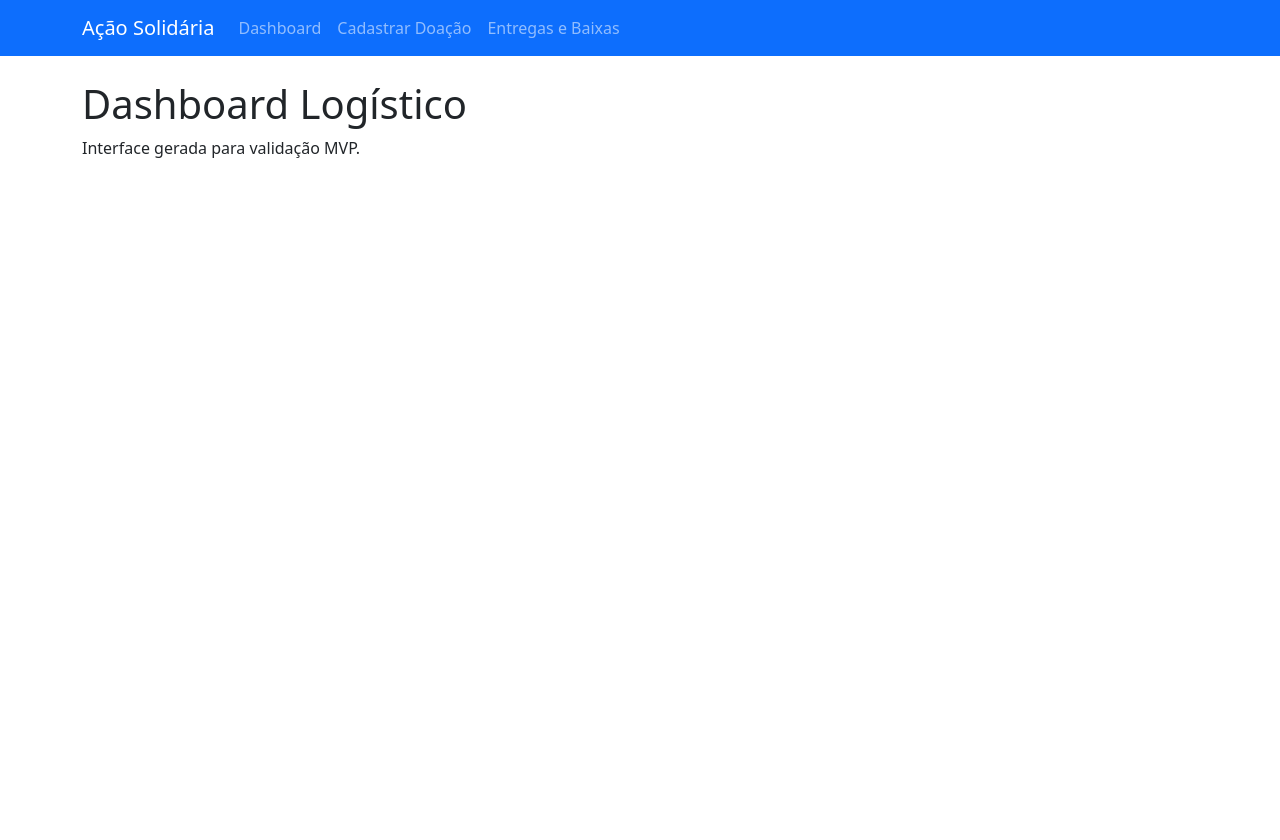
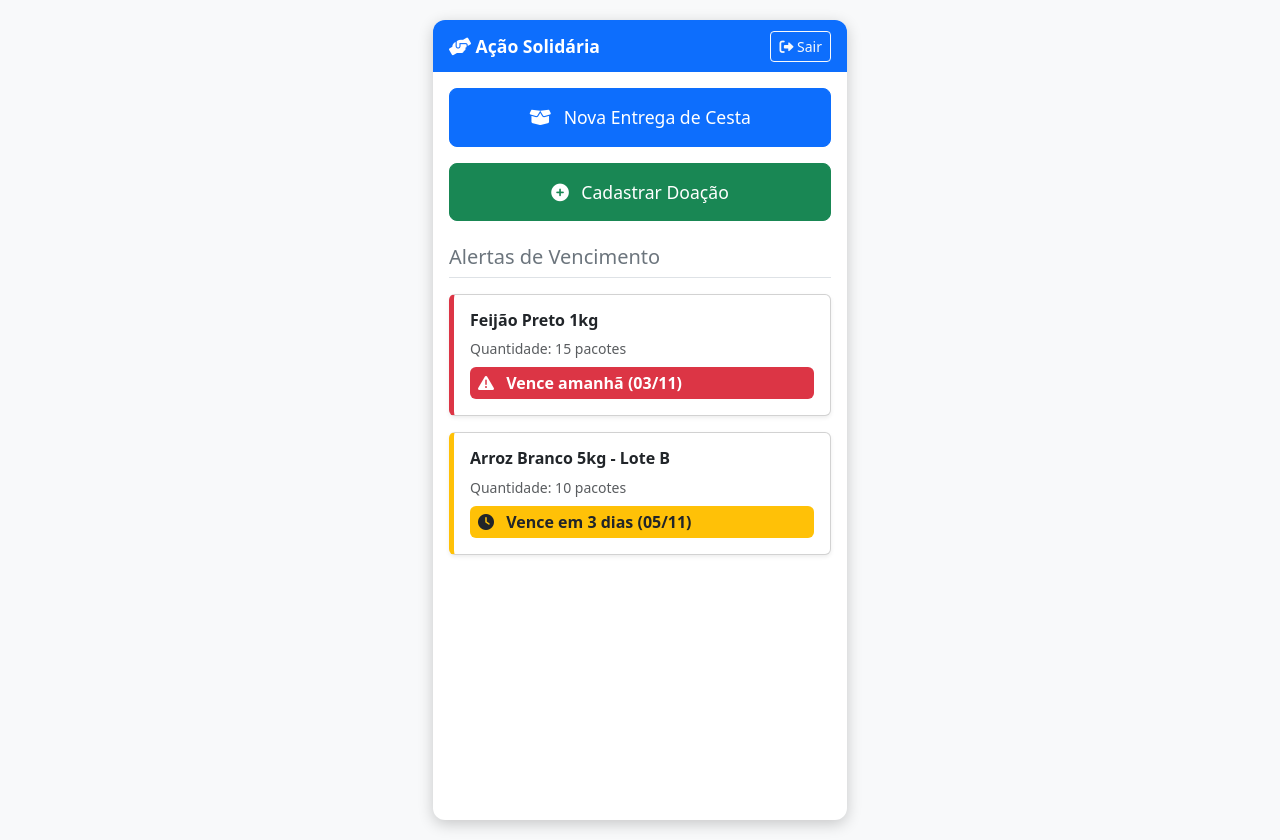
Before and after one commit to Sora3347/acao-solidaria-mvp, a Django app: page / in a window 1280 px wide. Before the commit the page ends 158 px from the top, so only its background shows below. Run offline with Django 5.2, Linux system fonts and the light colour scheme.

Commit message:
Update HTML structure and title for index page

```diff
--- a/core/templates/core/index.html
+++ b/core/templates/core/index.html
@@ -1,42 +1,68 @@
 <!DOCTYPE html>
-<html lang="pt-br">
+<html lang="pt-BR">
 <head>
     <meta charset="UTF-8">
     <meta name="viewport" content="width=device-width, initial-scale=1.0">
-    <title>Ação Solidária MVP</title>
+    <title>Ação Solidária Bairro a Bairro</title>
     <link href="https://cdn.jsdelivr.net/npm/bootstrap@5.3.0/dist/css/bootstrap.min.css" rel="stylesheet">
+    <link href="https://cdnjs.cloudflare.com/ajax/libs/font-awesome/6.0.0-beta3/css/all.min.css" rel="stylesheet">
+    <style>
+        body { background-color: #f8f9fa; }
+        .mobile-container {
+            max-width: 414px;
+            margin: 20px auto;
+            background-color: #ffffff;
+            border-radius: 12px;
+            box-shadow: 0 4px 15px rgba(0,0,0,0.2);
+            min-height: 800px;
+            overflow: hidden;
+            position: relative;
+        }
+        .navbar-brand { font-size: 1.1rem; font-weight: bold; }
+        .btn-xl { padding: 15px; font-size: 1.1rem; border-radius: 8px; display: block; }
+        .card-alerta { border-left: 5px solid #dc3545; }
+        .card-aviso { border-left: 5px solid #ffc107; }
+        .label-bold { font-weight: 600; color: #495057; margin-bottom: 5px; }
+    </style>
 </head>
 <body>
-    <!-- Menu Mobile-First -->
-    <nav class="navbar navbar-expand-lg navbar-dark bg-primary mb-4">
-        <div class="container">
-            <a class="navbar-brand" href="{% url 'dashboard' %}">Ação Solidária</a>
-            <button class="navbar-toggler" type="button" data-bs-toggle="collapse" data-bs-target="#navbarNav">
-                <span class="navbar-toggler-icon"></span>
-            </button>
-            <div class="collapse navbar-collapse" id="navbarNav">
-                <ul class="navbar-nav">
-                    <li class="nav-item">
-                        <a class="nav-link" href="{% url 'dashboard' %}">Dashboard</a>
-                    </li>
-                    <li class="nav-item">
-                        <a class="nav-link" href="{% url 'cadastrar' %}">Cadastrar Doação</a>
-                    </li>
-                    <li class="nav-item">
-                        <a class="nav-link" href="{% url 'entregas' %}">Entregas e Baixas</a>
-                    </li>
-                </ul>
+<div class="mobile-container">
+    <nav class="navbar navbar-dark bg-primary px-3">
+        <span class="navbar-brand text-white"><i class="fas fa-hands-helping"></i> Ação Solidária</span>
+        <a href="#" class="btn btn-sm btn-outline-light"><i class="fas fa-sign-out-alt"></i> Sair</a>
+    </nav>
+
+    <div class="p-3">
+        <a href="{% url 'entregas' %}" class="btn btn-primary btn-xl w-100 mb-3 text-center text-decoration-none">
+            <i class="fas fa-box-open me-2"></i> Nova Entrega de Cesta
+        </a>
+        <a href="{% url 'cadastrar' %}" class="btn btn-success btn-xl w-100 mb-4 text-center text-decoration-none">
+            <i class="fas fa-plus-circle me-2"></i> Cadastrar Doação
+        </a>
+
+        <h5 class="mb-3 text-secondary border-bottom pb-2">Alertas de Vencimento</h5>
+
+        <div class="card card-alerta mb-3 shadow-sm">
+            <div class="card-body">
+                <h6 class="card-title fw-bold">Feijão Preto 1kg</h6>
+                <p class="card-text mb-2 text-muted small">Quantidade: 15 pacotes</p>
+                <span class="badge bg-danger fs-6 p-2 w-100 text-start">
+                    <i class="fas fa-exclamation-triangle me-2"></i> Vence amanhã (03/11)
+                </span>
             </div>
         </div>
-    </nav>
 
-    <!-- Conteúdo Original -->
-    <div class="container mt-4">
-        <h1>Dashboard Logístico</h1>
-        <p>Interface gerada para validação MVP.</p>
+        <div class="card card-aviso mb-3 shadow-sm">
+            <div class="card-body">
+                <h6 class="card-title fw-bold">Arroz Branco 5kg - Lote B</h6>
+                <p class="card-text mb-2 text-muted small">Quantidade: 10 pacotes</p>
+                <span class="badge bg-warning text-dark fs-6 p-2 w-100 text-start">
+                    <i class="fas fa-clock me-2"></i> Vence em 3 dias (05/11)
+                </span>
+            </div>
+        </div>
     </div>
-
-    <!-- Script do Menu -->
-    <script src="https://cdn.jsdelivr.net/npm/bootstrap@5.3.0/dist/js/bootstrap.bundle.min.js"></script>
+</div>
+<script src="https://cdn.jsdelivr.net/npm/bootstrap@5.3.0/dist/js/bootstrap.bundle.min.js"></script>
 </body>
 </html>
```
